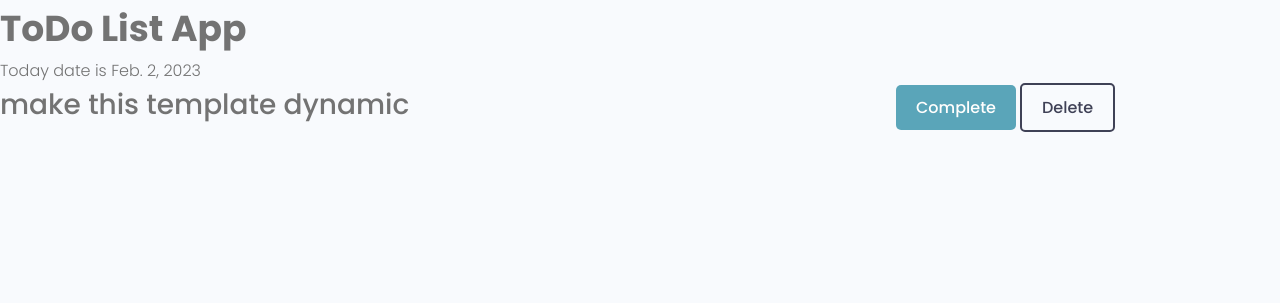
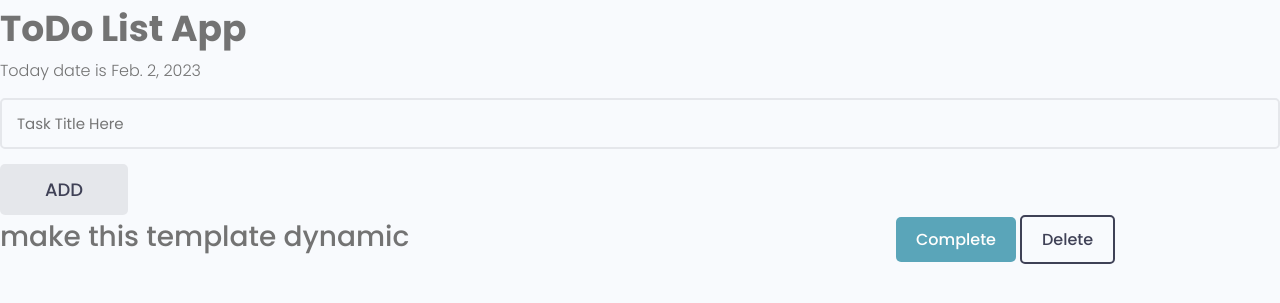
Before and after one commit to HyunGom/todolist, a Django app: page / in a window 1280 px wide. Shown: the top 303 px of the page. Run offline with Django 4.2, Linux system fonts and the light colour scheme.

Commit message:
feat: template include form to add task

```diff
--- a/tdl/templates/tdl/index.html
+++ b/tdl/templates/tdl/index.html
@@ -6,7 +6,15 @@
 
 <p>Today date is {{today}} </p>
 
-<div class="layout">
+<form action="#" method="POST" class="form">
+    {% csrf_token %}
+    <div class="form__field">
+        <input class="input input--text" id="task" type="text" name="task" placeholder="Task Title Here" />
+    </div>
+    <button type="submit" class="btn btn--lg">ADD</button>
+</form>
+
+<div class="layout tasks">
     <div class="column column--2of3">
         <h4>make this template dynamic</h4>
     </div>
--- a/tdl/views.py
+++ b/tdl/views.py
@@ -3,9 +3,12 @@ from datetime import date
 
 # Create your views here.
 
+
 def index(request):
+    today = date.today()
 
-    today = date.today()
+    if request.method == "POST":
+        pass
 
     context = {
         "today": today,
```
